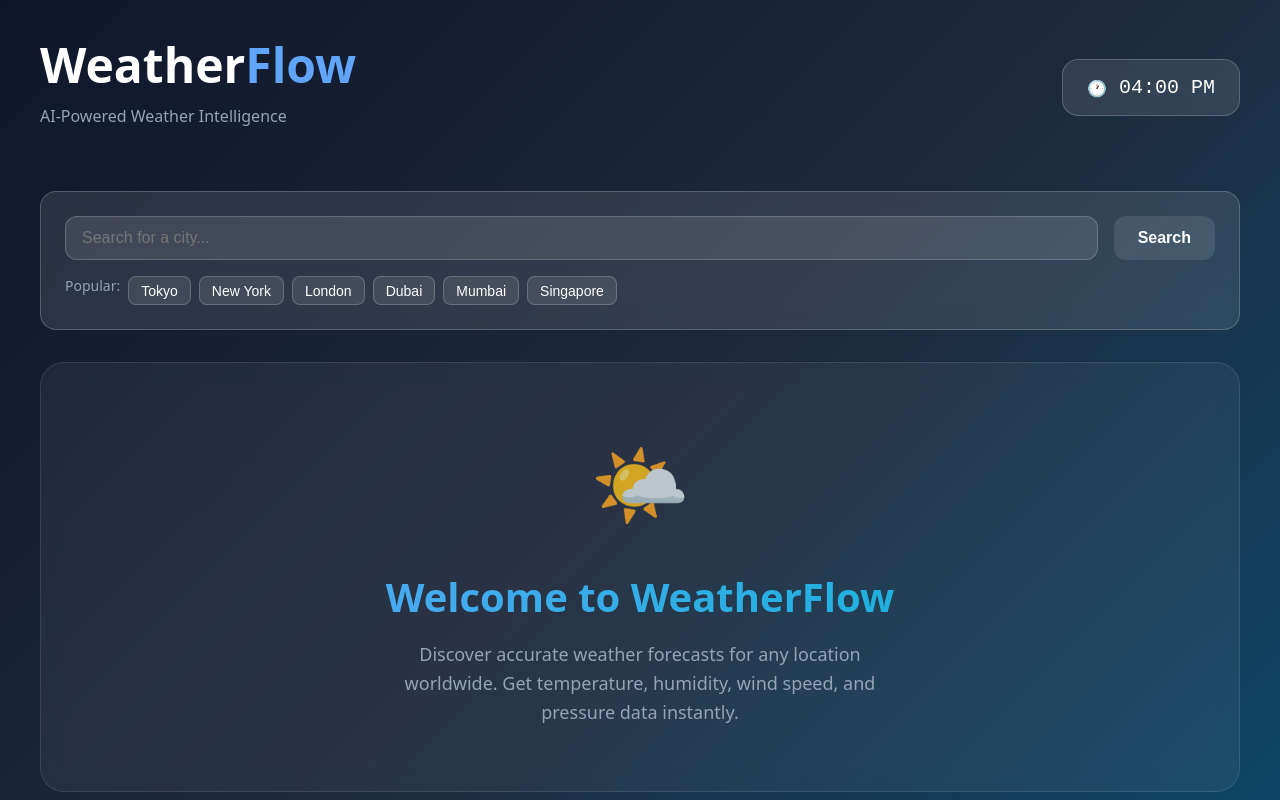
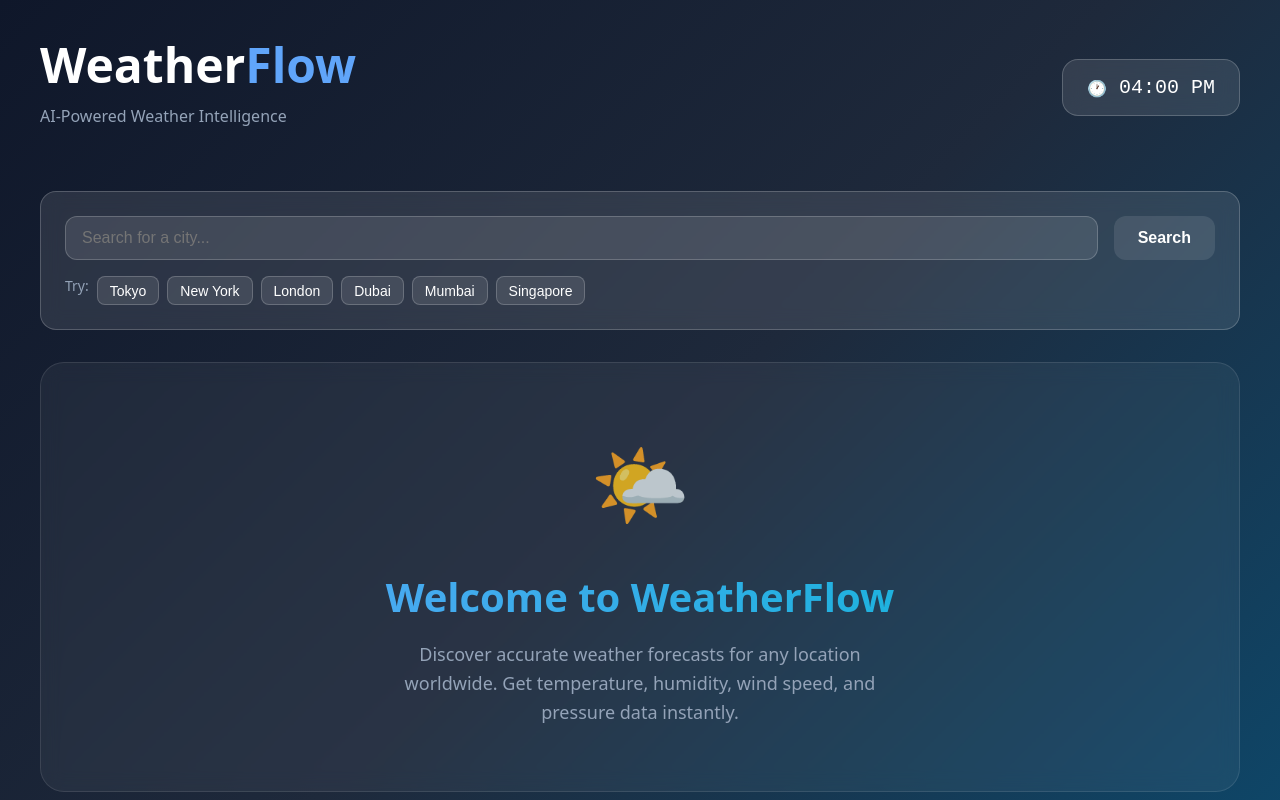
Before and after one commit to LAI-Frameworks/Weather-SkyLine, a Next.js app: page / in a window 1280 px wide. Shown: the top 800 px of the page. Built offline with nearby package versions, Linux system fonts and the light colour scheme.

Commit message:
Complete Design

```diff
--- a/app/page.tsx
+++ b/app/page.tsx
@@ -164,7 +164,7 @@ export default function Home() {
                     borderRadius: '50%',
                     animation: 'spin 1s linear infinite'
                   }}></span>
-                  Analyzing...
+                  Loading...
                 </span>
               ) : 'Search'}
             </button>
@@ -178,7 +178,7 @@ export default function Home() {
             marginTop: '0.5rem'
           }}>
             <span style={{ color: '#94a3b8', fontSize: '0.875rem' }}>
-              Popular:
+              Try:
             </span>
             {quickSearchCities.map((c) => (
               <button
@@ -456,7 +456,6 @@ export default function Home() {
     width: 100%;
   }
 }
-
       `}</style>
     </div>
   );
```
Also changed, not shown: app/globals.css (line endings or trailing spaces).
